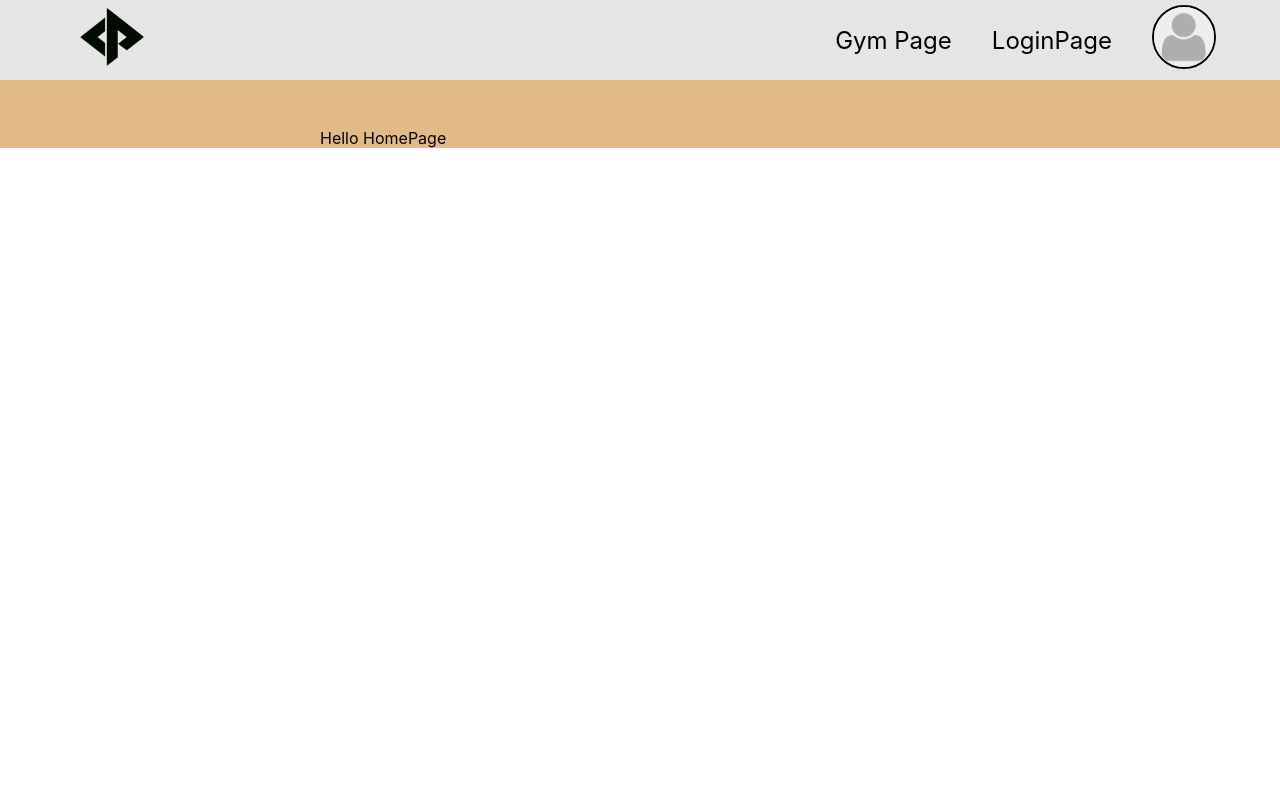
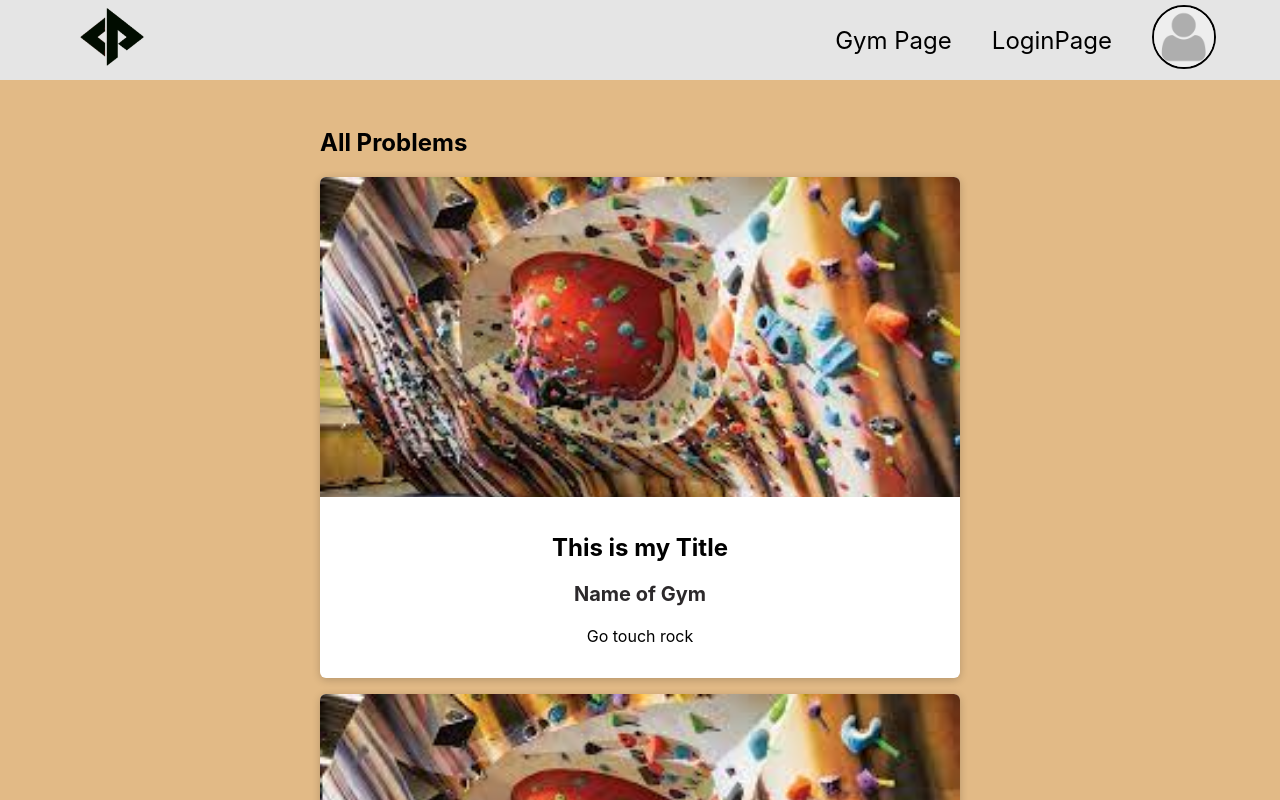
Before and after one commit to TJ178/BOULDR, a React (Create React App) app in the folder boldr/: page / in a window 1280 px wide. Shown: the top 800 px of the page. Built offline with nearby package versions, Linux system fonts and the light colour scheme; grey boxes are pictures that could not be loaded.

Commit message:
Add cards - needs correct formatting

```diff
--- /dev/null
+++ b/boldr/src/components/problems/ProblemItem.js
@@ -0,0 +1,22 @@
+import React from "react";
+import classes from "./ProblemItem.module.css";
+import Card from "../ui/Card";
+
+function ProblemItem(props) {
+  return (
+    <li className={classes.item}>
+      <Card>
+        <div className={classes.image}>
+          <img src={props.image} alt={props.title} />
+        </div>
+        <div className={classes.content}>
+          <h2>{props.title}</h2>
+          <h3>{props.gym}</h3>
+          <p>{props.description}</p>
+        </div>
+      </Card>
+    </li>
+  );
+}
+
+export default ProblemItem;
--- /dev/null
+++ b/boldr/src/components/problems/ProblemItem.module.css
@@ -0,0 +1,46 @@
+.item {
+  margin: 1rem 0;
+}
+
+.image {
+  width: 100%;
+  height: 20rem;
+  overflow: hidden;
+  border-top-right-radius: 6px;
+  border-top-left-radius: 6px;
+}
+
+.image img {
+  width: 100%;
+  object-fit: cover;
+}
+
+.content {
+  text-align: center;
+  padding: 1rem;
+}
+
+.content h3 {
+  font-size: 1.25rem;
+  color: #2c292b;
+}
+
+.actions {
+  padding: 1.5rem;
+  text-align: center;
+}
+
+.actions button {
+  font: inherit;
+  cursor: pointer;
+  color: #77002e;
+  border: 1px solid #77002e;
+  background-color: transparent;
+  padding: 0.5rem 1.5rem;
+  border-radius: 4px;
+}
+
+.actions button:hover,
+.actions button:active {
+  background-color: #ffe2ed;
+}
--- /dev/null
+++ b/boldr/src/components/problems/ProblemList.js
@@ -0,0 +1,21 @@
+import ProblemItem from './ProblemItem';
+import classes from './ProblemList.module.css';
+
+function ProblemList(props) {
+  return (
+    <ul className={classes.list}>
+      {props.problems.map((problem) => (
+        <ProblemItem
+          key={problem.id}
+          id={problem.id}
+          image={problem.image}
+          title={problem.title}
+          gym={problem.gym}
+          description={problem.description}
+        />
+      ))}
+    </ul>
+  );
+}
+
+export default ProblemList;
--- /dev/null
+++ b/boldr/src/components/problems/ProblemList.module.css
@@ -0,0 +1,5 @@
+.list {
+    list-style: none;
+    margin: 0;
+    padding: 0;
+  }
--- /dev/null
+++ b/boldr/src/components/ui/Card.js
@@ -0,0 +1,7 @@
+import classes from './Card.module.css';
+
+function Card(props) {
+  return <div className={classes.card}>{props.children}</div>;
+}
+
+export default Card;
--- /dev/null
+++ b/boldr/src/components/ui/Card.module.css
@@ -0,0 +1,5 @@
+.card {
+    background-color: white;
+    border-radius: 6px;
+    box-shadow: 0 2px 8px rgba(0, 0, 0, 0.2);
+  }
--- a/boldr/src/pages/HomePage.js
+++ b/boldr/src/pages/HomePage.js
@@ -1,7 +1,31 @@
 import React from "react";
+import ProblemList from "../components/problems/ProblemList";
+import gymPic from "../assets/gymPic.png";
 
 function HomePage(props) {
-  return <div>Hello HomePage</div>;
+  return (
+    <section>
+      <h1>All Problems</h1>
+      <ProblemList problems={tempProbs} />
+    </section>
+  );
 }
 
+const tempProbs = [
+  {
+    id: 1,
+    image: gymPic,
+    title: "This is my Title",
+    gym: "Name of Gym",
+    description: "Go touch rock",
+  },
+  {
+    id: 2,
+    image: gymPic,
+    title: "This is my Title2",
+    gym: "Name of other Gym",
+    description: "Go touch rock but at this gym",
+  },
+];
+
 export default HomePage;
```
Also changed, not shown: boldr/src/assets/gymPic.png (added).
